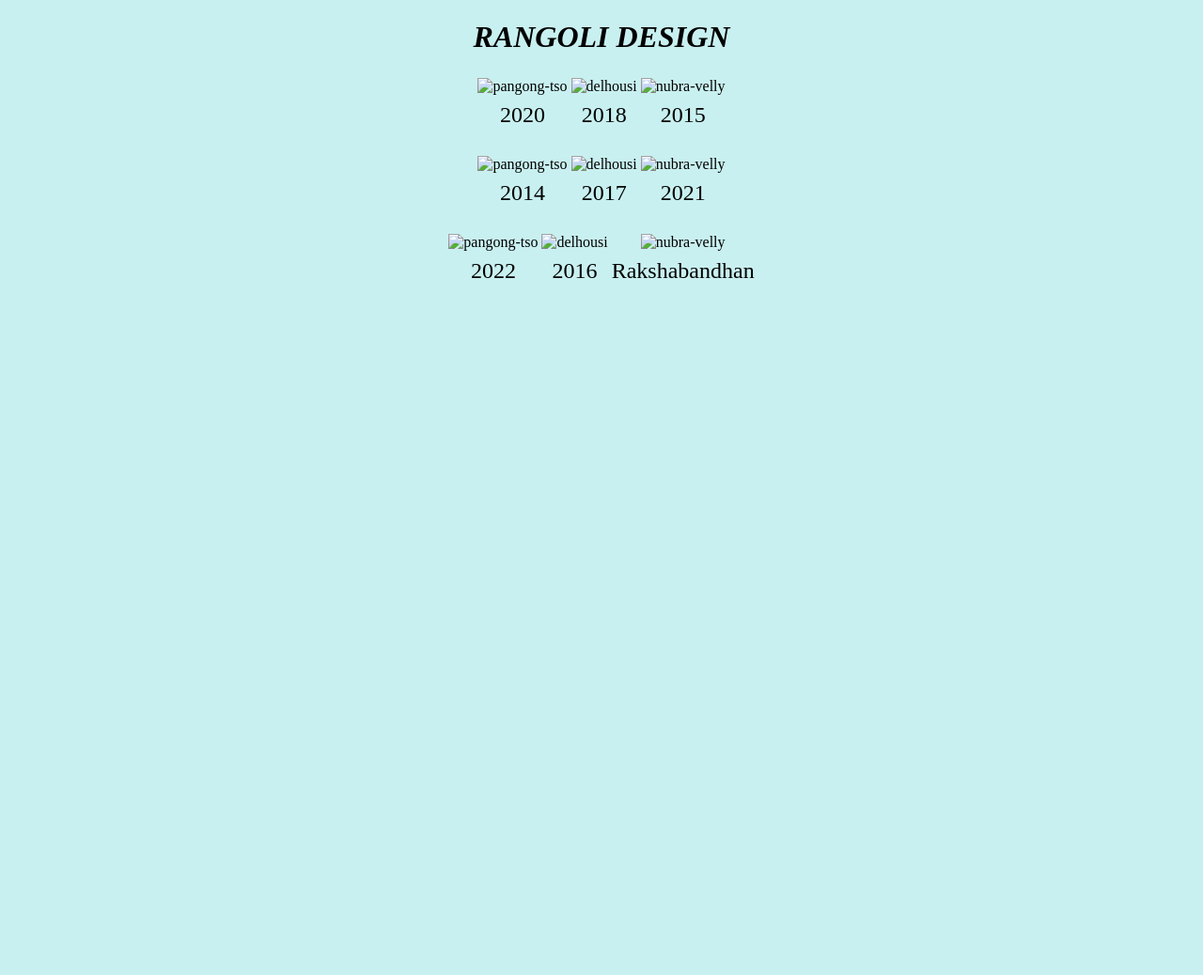
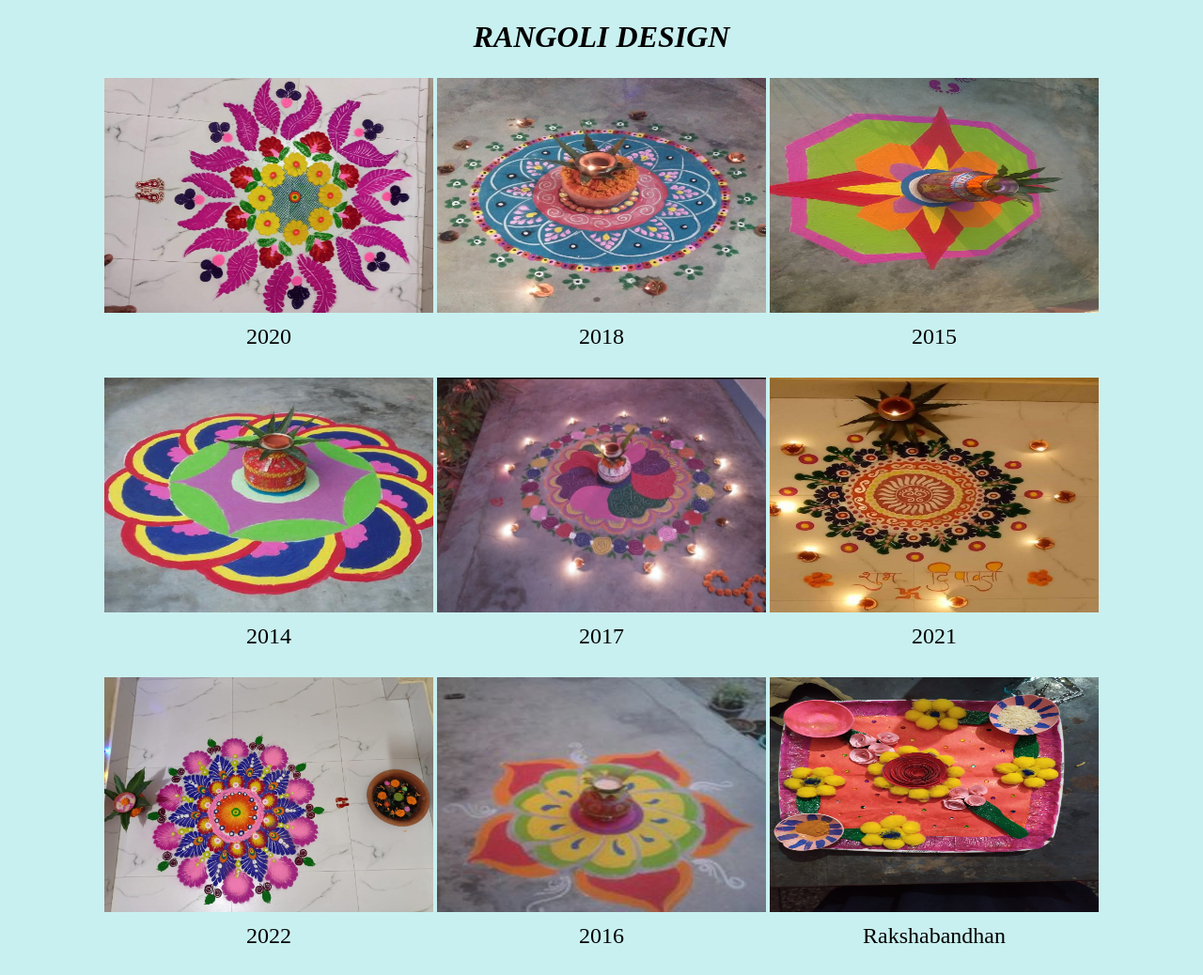
Before and after one commit to DeepanshuChaubey/artandhobbyrangoli, a plain HTML site: page index.html in a window 1280 px wide. Shown: the whole page at 94% size. Before the commit the page ends 800 px from the top, so only its background shows below. Drawn offline with Linux system fonts and the light colour scheme; the site is published under a folder, as on GitHub Pages, so addresses that start at the root find nothing.

Commit message:
Update index.html

```diff
--- a/index.html
+++ b/index.html
@@ -20,19 +20,19 @@
          <tr>
              <td>
                  <div>
-                     <img class="image-item" src="/rangoli_beautiful.jpg" alt="pangong-tso">
+                     <img class="image-item" src="rangoli_beautiful.jpg" alt="pangong-tso">
                      <p class="caption">2020</p>
                  </div>
              </td>
              <td>
                 <div>
-                    <img class="image-item" src="/rangoli_blue.jpg" alt="delhousi">
+                    <img class="image-item" src="rangoli_blue.jpg" alt="delhousi">
                     <p class="caption">2018</p>
                 </div>
             </td>
             <td>
                 <div>
-                    <img class="image-item" src="/rangoli_color.jpg" alt="nubra-velly">
+                    <img class="image-item" src="rangoli_color.jpg" alt="nubra-velly">
                     <p class="caption">2015</p>
                 </div>
             </td>
@@ -42,19 +42,19 @@
             <tr>
                 <td>
                     <div>
-                        <img class="image-item" src="/rangoli_designe.jpg" alt="pangong-tso">
+                        <img class="image-item" src="rangoli_designe.jpg" alt="pangong-tso">
                         <p class="caption">2014</p>
                     </div>
                 </td>
                 <td>
                    <div>
-                       <img class="image-item" src="/rangoli_festivel.jpg" alt="delhousi">
+                       <img class="image-item" src="rangoli_festivel.jpg" alt="delhousi">
                        <p class="caption">2017</p>
                    </div>
                </td>
                <td>
                    <div>
-                       <img class="image-item" src="/rangoli_match.jpg" alt="nubra-velly">
+                       <img class="image-item" src="rangoli_match.jpg" alt="nubra-velly">
                        <p class="caption">2021</p>
                    </div>
                </td>
@@ -64,19 +64,19 @@
             <tr>
                 <td>
                     <div>
-                        <img class="image-item" src="/rangoli_pink.jpg" alt="pangong-tso">
+                        <img class="image-item" src="rangoli_pink.jpg" alt="pangong-tso">
                         <p class="caption">2022</p>
                     </div>
                 </td>
                 <td>
                    <div>
-                       <img class="image-item" src="/rangolo_treditional_.jpg" alt="delhousi">
+                       <img class="image-item" src="rangolo_treditional_.jpg" alt="delhousi">
                        <p class="caption">2016</p>
                    </div>
                </td>
                <td>
                    <div>
-                       <img class="image-item" src="/decoration_puja_thali_with_waste-material.jpg" alt="nubra-velly">
+                       <img class="image-item" src="decoration_puja_thali_with_waste-material.jpg" alt="nubra-velly">
                        <p class="caption">Rakshabandhan</p>
                    </div>
                </td>
```
